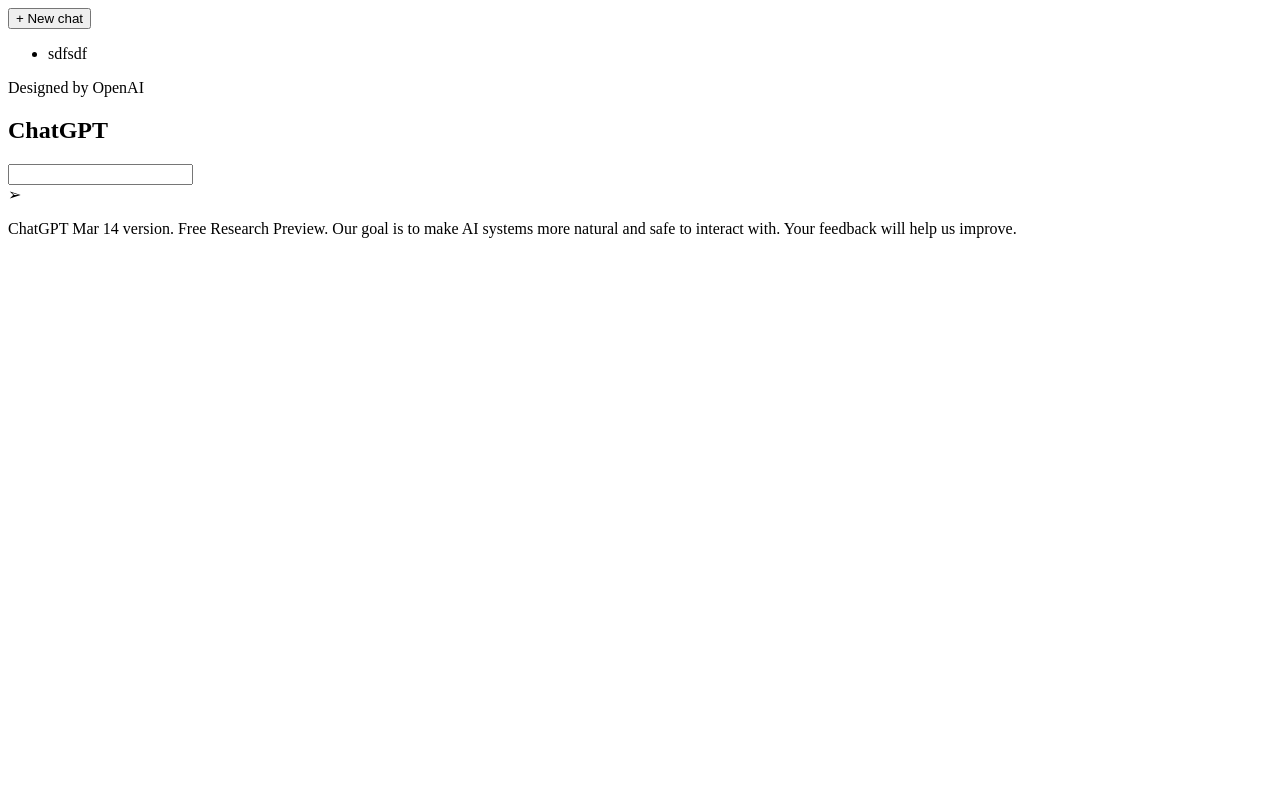
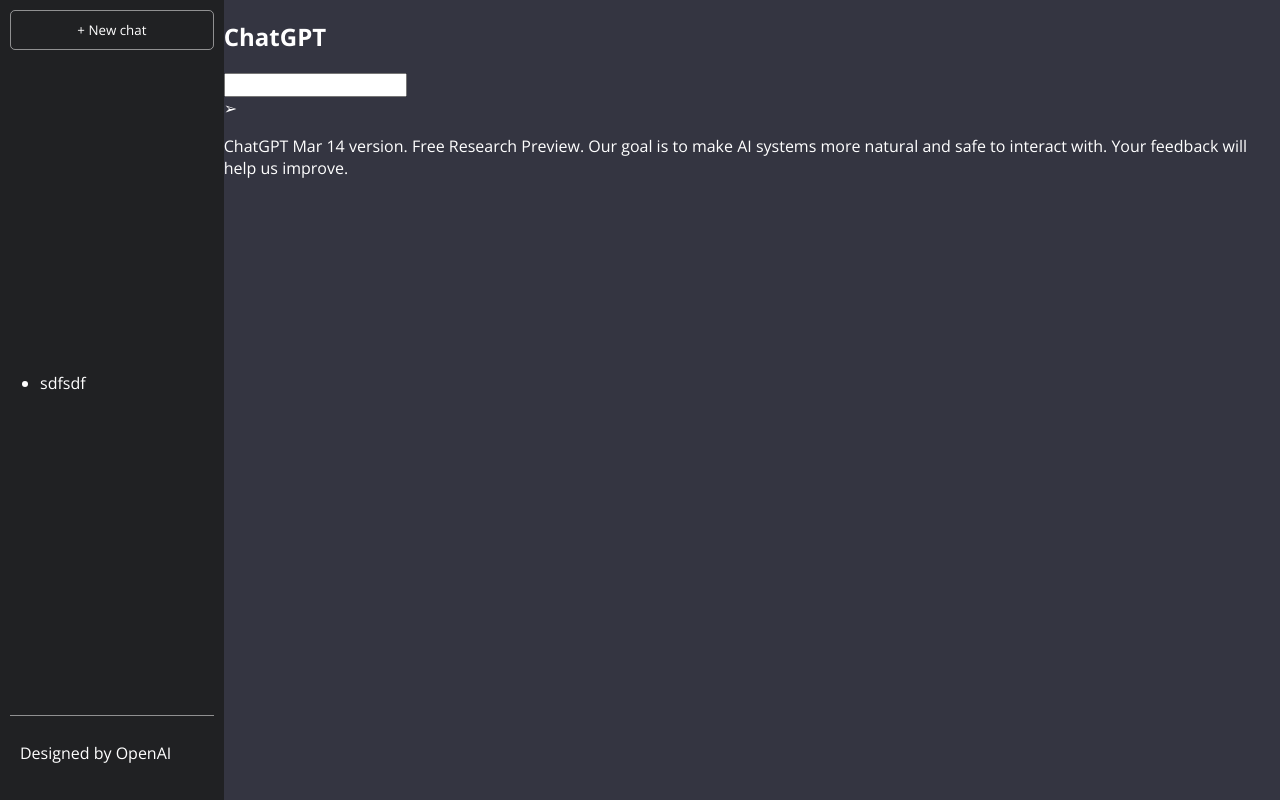
Before and after one commit to DmitryVelichko/ChatGPT-clone-js-v1, a React (Create React App) app: page / in a window 1280 px wide. Built offline with nearby package versions, Linux system fonts and the light colour scheme.

Commit message:
New commit

```diff
--- a/src/index.css
+++ b/src/index.css
@@ -0,0 +1,39 @@
+@import url('https://fonts.googleapis.com/css2?family=Open+Sans:wght@300;400;500;600;700;800&display=swap');
+
+* {
+  color: #fff;
+  font-family: 'Open Sans', sans-serif;
+}
+
+body {
+  margin: 0;
+  padding: 0;
+}
+
+.app {
+  background-color: #343541;
+  display: flex;
+}
+
+.side-bar {
+  background-color: #202123;
+  height: 100vh;
+  width: 244px;
+  display: flex;
+  flex-direction: column;
+  justify-content: space-between;
+}
+
+button {
+  border: solid 0.5px rgba(255, 255, 255, 0.5);
+  background-color: transparent;
+  border-radius: 5px;
+  padding: 10px;
+  margin: 10px;
+}
+
+nav {
+  border-top: solid 0.5px rgba(255, 255, 255, 0.5);
+  padding: 10px;
+  margin: 10px;
+}
```
